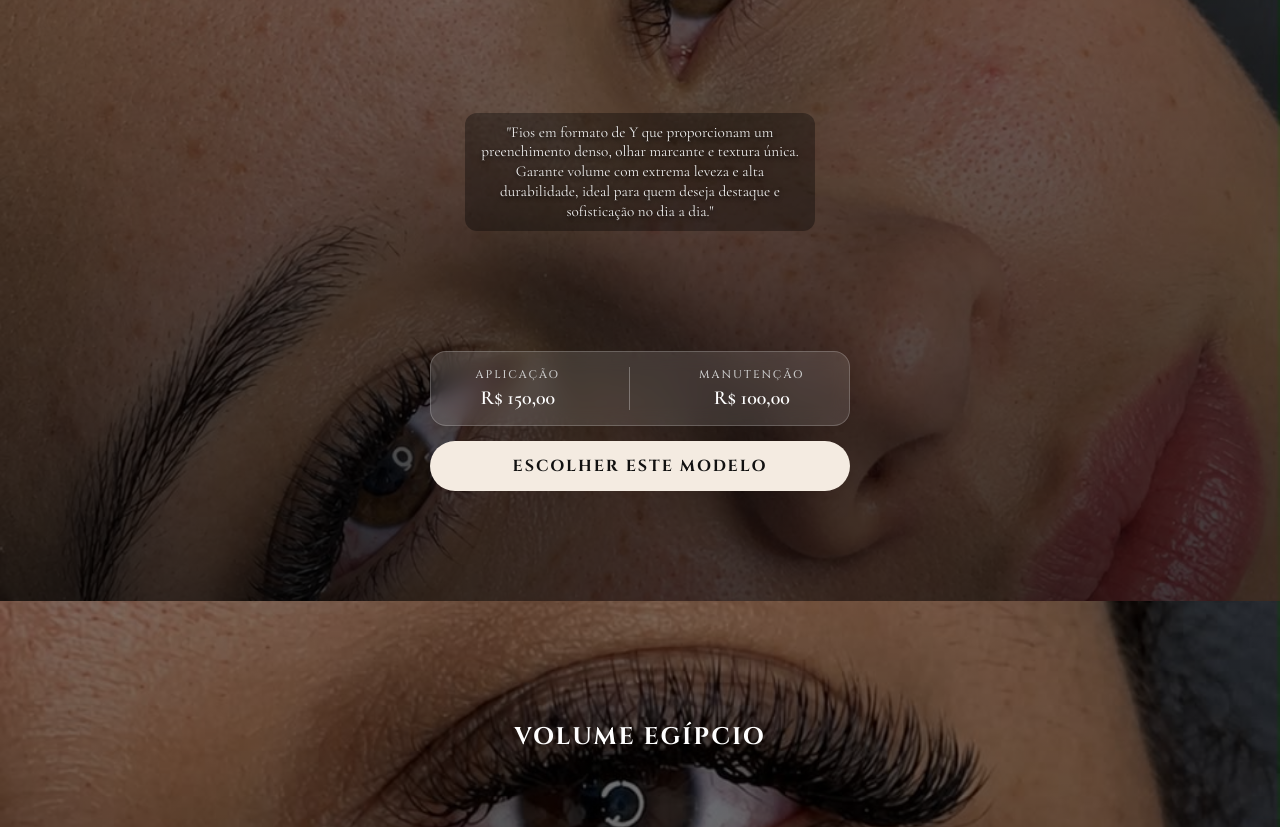
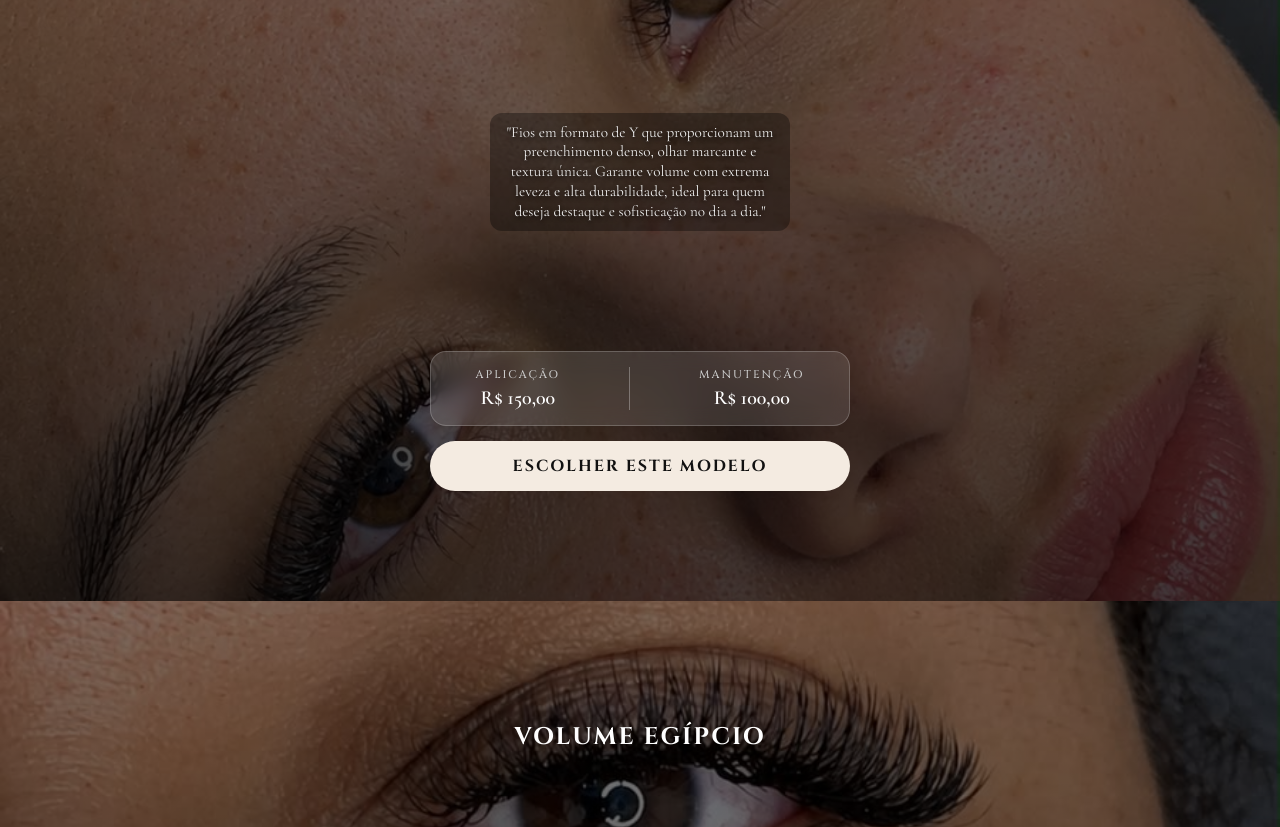
Before and after one commit to ryan28viniciuscontato-create/studio-mc-beauty, a plain HTML site: page index.html in a window 1280 px wide. Shown: the part 999-1826 px from the top of the page. Drawn offline with nearby package versions, Linux system fonts and the light colour scheme.

Commit message:
Update style.css

```diff
--- a/style.css
+++ b/style.css
@@ -74,8 +74,8 @@ body {
 
 /* 2. ESTILO DO MEIO (DESCRIÇÃO) */
 .bloco-meio {
-  width: 100%;
-  max-width: 350px;
+  width: 80%;
+  max-width: 300px;
 }
 
 .descricao-modelo {
```
